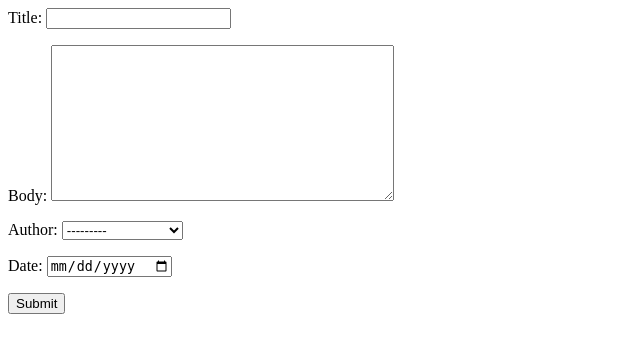
After one commit to mhoelzer/djangoserver_authentication, a Django app: page /newsadd/ in a window 1280 px wide. The commit adds this page. Shown: the top 353 px of the page, without its empty margins (0-640 px from the left). Run offline with Django 3.2, Linux system fonts and the light colour scheme; data comes from the database, SQL or seed files in the repository.

Commit message:
finished the forms

```diff
--- /dev/null
+++ b/djangoserver/forms.py
@@ -0,0 +1,16 @@
+from django import forms
+from djangoserver.models import NewsAuthor
+
+
+class NewsAddForm(forms.Form):
+    title = forms.CharField(max_length=50)
+    body = forms.CharField(widget=forms.Textarea)
+    author = forms.ModelChoiceField(queryset=NewsAuthor.objects.all())
+    date = forms.DateTimeField(
+        widget=forms.widgets.DateTimeInput(attrs={"type": "date"}))
+    # date = forms.DateTimeField(
+    #     widget=forms.widgets.DateTimeInput(attrs={"type": "datetime-local"}))
+
+    # asdf = [(a.id, a.user.username) for a in NewsAuthor.objects.all()]
+    # choices = [(1, "Bob"), (2, "Kyle"), (3, "Travis")]
+    # author = forms.ChoiceField(choices=choices)
--- a/djangoserver/models.py
+++ b/djangoserver/models.py
@@ -11,7 +11,7 @@ class NewsAuthor(models.Model):
     byline = models.CharField(max_length=250, null=True, blank=True)
     # null=True means can be initialized empty
     # blank=True means it can stay empty
-        # null=true means can have nothing instanciated or create w/o data; blank means save w/o data
+    # null=true means can have nothing instanciated or create w/o data; blank means save w/o data
     user = models.OneToOneField(User, on_delete=models.CASCADE)
 
     def __str__(self):
--- a/djangoserver/templates/index.html
+++ b/djangoserver/templates/index.html
@@ -1,4 +1,4 @@
-<h1>HELLO, WORLD</h1>
+<h1>HELLO, WORLD :)</h1>
 
 <ul>
     {% for foo in stuff%}
--- /dev/null
+++ b/djangoserver/templates/newsadd.html
@@ -0,0 +1,5 @@
+<form action="/newsadd/" method="post">
+    {% csrf_token %}
+    {{ form.as_p }}
+    <input type="submit" value="Submit" />
+</form>
--- /dev/null
+++ b/djangoserver/templates/thanks.html
@@ -0,0 +1 @@
+<h1>PARTY TIME. SLUTS</h1>
--- a/djangoserver/urls.py
+++ b/djangoserver/urls.py
@@ -13,17 +13,19 @@ Including another URLconf
     1. Import the include() function: from django.urls import include, path
     2. Add a URL to urlpatterns:  path('blog/', include('blog.urls'))
 """
+from djangoserver.models import NewsAuthor
+from djangoserver.models import NewsItem
+
 from django.contrib import admin
 from django.urls import path
 from djangoserver.views import index
+from djangoserver.views import newsadd
 
-from djangoserver.models import NewsAuthor
 admin.site.register(NewsAuthor)
-
-from djangoserver.models import NewsItem
 admin.site.register(NewsItem)
 
 urlpatterns = [
     path('admin/', admin.site.urls),
-    path("", index)
+    path("", index),
+    path("newsadd/", newsadd)
 ]
--- a/djangoserver/views.py
+++ b/djangoserver/views.py
@@ -1,6 +1,7 @@
 from django.shortcuts import render
 # ^^^ djnago has lots of imports and packages, so collect most common and put in shortcuts
-from djangoserver.models import NewsItem
+from djangoserver.models import NewsItem, NewsAuthor
+from djangoserver.forms import NewsAddForm
 
 # doenst have to be called index
 
@@ -9,3 +10,22 @@ def index(request):
     html = "index.html"
     items = NewsItem.objects.all()
     return render(request, html, {"stuff": items})
+
+
+def newsadd(request):
+    html = "newsadd.html"
+    form = None
+    if request.method == "POST":
+        form = NewsAddForm(request.POST)
+        if form.is_valid():
+            data = form.cleaned_data
+            NewsItem.objects.create(
+                title=data["title"],
+                body=data["body"],
+                author=data["author"],
+                date=data["date"]
+            )
+            return render(request, "thanks.html")
+    else:
+        form = NewsAddForm()
+    return render(request, html, {"form": form})
```
